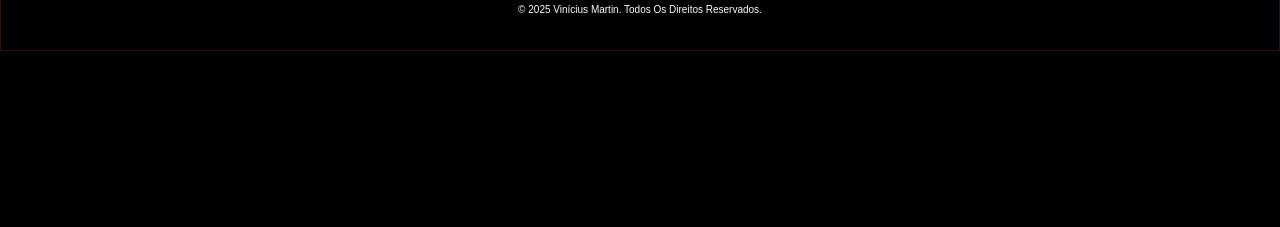
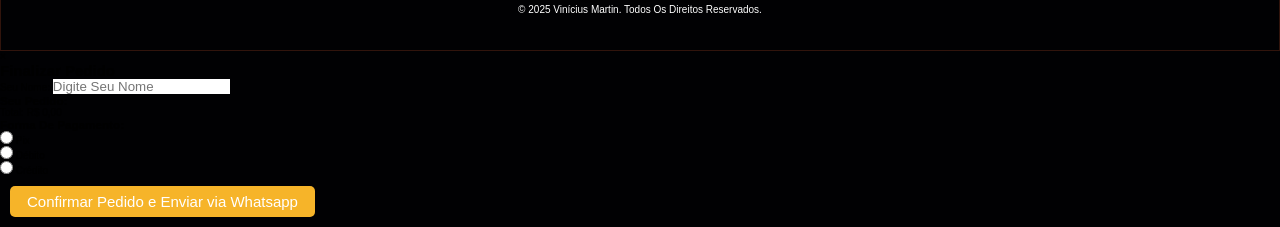
Before and after one commit to vinidev23/site_burger_auto, a plain HTML site: page index.html in a window 1280 px wide. Shown: the part 2064-2291 px from the top of the page. Before the commit the page ends 2115 px from the top, so only its background shows below. Drawn offline with Linux system fonts and the light colour scheme; a web font is replaced by a local one.

Commit message:
Adicionando o formulário para envio dos pedidos

```diff
--- a/index.html
+++ b/index.html
@@ -92,6 +92,34 @@
         </div>
     </footer>
 
+    <div class = "checkout-modal" id="checkout-modal">
+        <div class="modal-content">
+            <span class="close-button" id="close-checkout-modal">&times;</span>
+            <h2>Finalizar Pedido</h2>
+            <div class="order-details">
+                <label for="customer-name">Seu Nome:</label>
+                <input type="text" id="customer-name" placeholder="Digite seu nome" required>
+
+                <h3>Seu pedido:</h3>
+                <ul id="cart-items-list"></ul>
+                <p>Total: <span id="total-price">R$ 0,00</span></p>
+
+                <h3>Forma de Pagamento:</h3>
+                <div class="payment-options">
+                    <input type="radio" id="payment-pix" name="payment-method" value="Pix" required>
+                    <label for="payment-pix">Pix</label><br>
+
+                    <input type="radio" id="payment-debit" name="payment-method" value="Débito" required>
+                    <label for="payment-debit">Débito</label><br>
+
+                    <input type="radio" id="payment-credit" name="payment-method" value="Crédito" required>
+                    <label for="payment-credit">Crédito</label><br>
+                </div>
+            </div>
+            <button class="btn confirm-order-btn" id="confirm-order-btn">Confirmar Pedido e Enviar via Whatsapp</button>
+        </div>
+    </div>
+
     <script src="script.js"></script>
 </body>
 </html>
```
